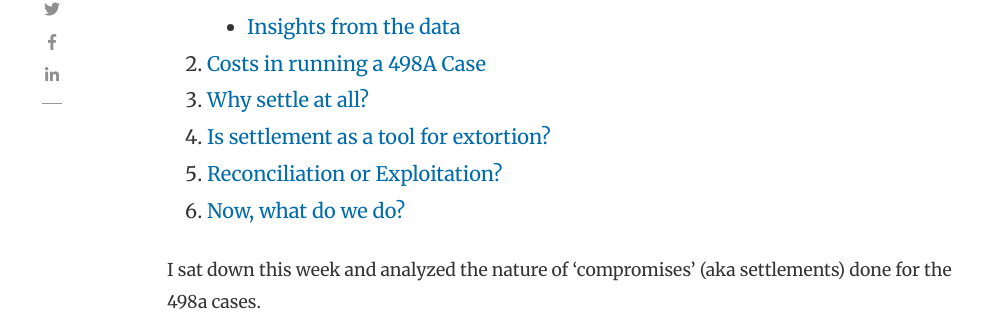
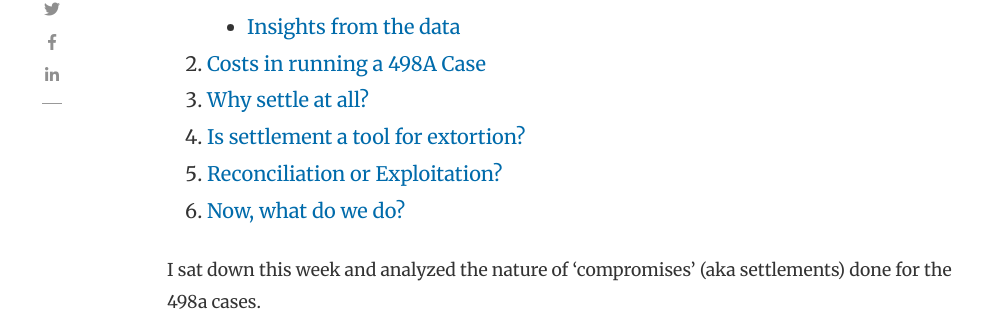
Before and after one commit to vivganes/the-mard-analysis, a Jekyll site: the page built from _posts/2025-03-02-compromises-498a.md, in a window 1280 px wide and 900 px high, scrolled down 1110 px. Shown: the part 136-451 px from the top of the window, without its empty margins (118-1119 px from the left). Built offline with Jekyll 4.4.1, drawn with Linux system fonts in a browser that asks for light colours; nearby versions of some CDN libraries; some of the changed text lies outside the part shown.

```diff
--- a/_posts/2025-03-02-compromises-498a.md
+++ b/_posts/2025-03-02-compromises-498a.md
@@ -125,7 +125,7 @@ Given the stark disparity in costs outlined above, a natural question arises: **
 
 Men, on the other hand, are burdened with heavy financial, emotional, and social costs from the moment a 498A complaint is filed. So why wouldn’t women simply let the case run its full course to maximize their advantages?
 
-## Is settlement as a tool for extortion?
+## Is settlement a tool for extortion?
 
 The answer lies in the dynamics of settlement itself, which often reveals a troubling pattern: **settlement as a tool for extortion.** For women, the decision to settle isn’t necessarily about avoiding losses—since they incur almost none—but about capitalizing on the immense pressure the legal process places on men.
 
```
